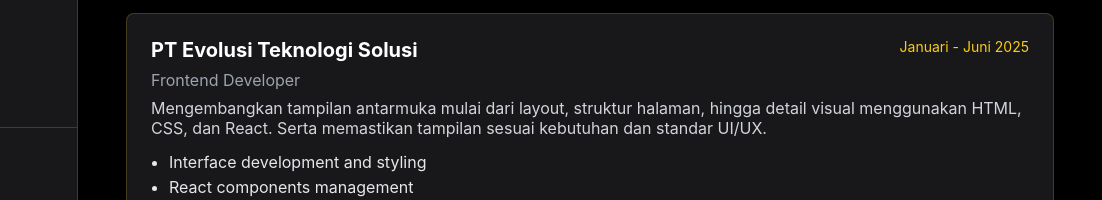
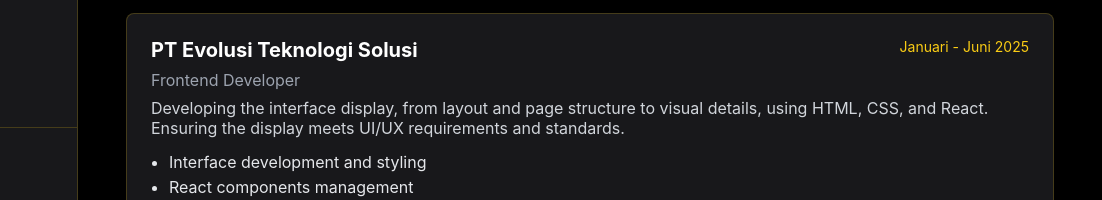
Before and after one commit to Windha-Kusuma-Dewi/Portofolio2, a plain HTML site: page about/about.html in a window 1280 px wide. Shown: the part 600-800 px from the top of the page, 178-1280 px from the left. Drawn offline with nearby package versions, Linux system fonts and the light colour scheme.

Commit message:
update 2

```diff
--- a/about/about.html
+++ b/about/about.html
@@ -97,9 +97,9 @@
                                     <p class="timeline-company">Frontend Developer</p>
 
                                     <p class="timeline-description">
-                                        Mengembangkan tampilan antarmuka mulai dari layout, struktur halaman,
-                                        hingga detail visual menggunakan HTML, CSS, dan React.
-                                        Serta memastikan tampilan sesuai kebutuhan dan standar UI/UX.
+                                        Developing the interface display, from layout and page structure
+                                        to visual details, using HTML, CSS, and React.
+                                        Ensuring the display meets UI/UX requirements and standards.
                                     </p>
 
                                     <ul class="timeline-list">
@@ -118,8 +118,8 @@
                                     <div class="timeline-header">
                                         <h4 class="timeline-title">SMK Wikrama Bogor</h4>
                                     </div>
-                                    <p class="timeline-company">Pengembangan Perangkat lunak dan Gim</p>
-                                    <p class="timeline-period">2023 - sekarang</p>
+                                    <p class="timeline-company">Software and Game Development</p>
+                                    <p class="timeline-period">2023 - Present</p>
                                 </div>
                             </div>
                         </div>
```
